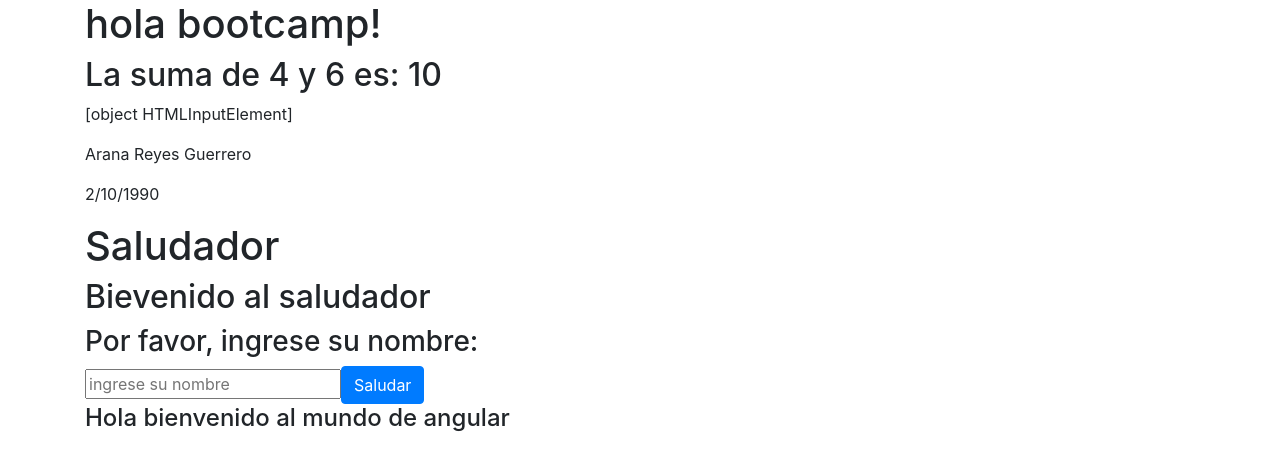
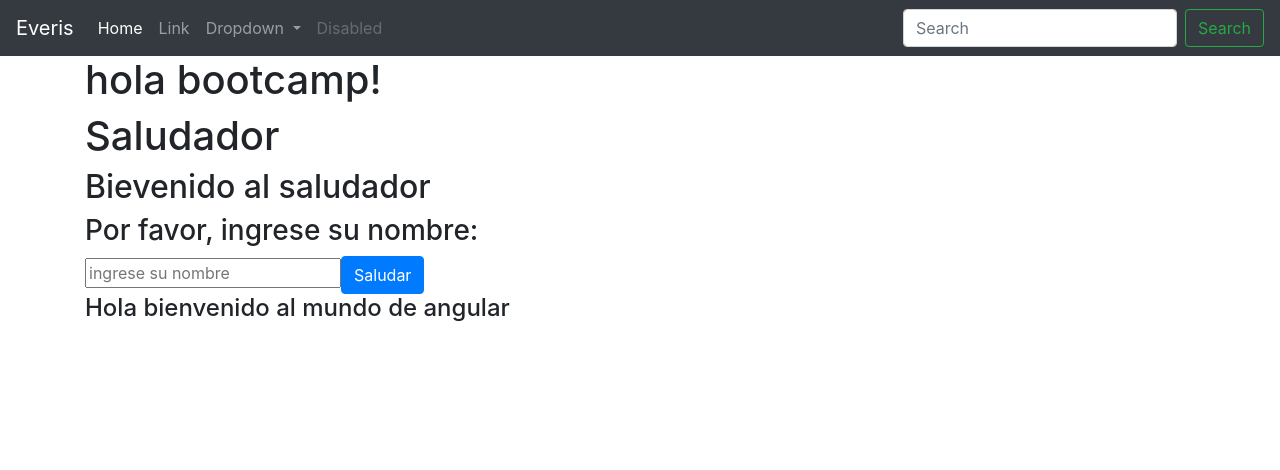
Before and after one commit to ricardo-arana/hola-mundo-ng-bc-everis, an Angular app: page / in a window 1280 px wide. Shown: the top 470 px of the page. Built offline with nearby package versions, Linux system fonts and the light colour scheme.

Commit message:
creando componentes

```diff
--- a/src/app/app.component.html
+++ b/src/app/app.component.html
@@ -1,10 +1,8 @@
+<app-header></app-header>
+
 <div class="container">
     <h1>{{title}}</h1>
 
-    <h2>La suma de 4 y 6 es: {{ numero + 4 }}</h2>
-    <p>{{nombre}}</p>
-    <p>{{apellido}}</p>
-    <p>{{ fechaTexto}} </p>
 
     <h1>Saludador</h1>
     <h2>Bievenido al saludador</h2>
--- a/src/app/app.component.ts
+++ b/src/app/app.component.ts
@@ -21,7 +21,8 @@
 
   }
 
-  saludar(nombre: string) {
+  saludar(nombre: any) {
+    console.log(nombre)
     if(nombre) {
       this.saludado = nombre;
     }
--- a/src/app/app.module.ts
+++ b/src/app/app.module.ts
@@ -3,10 +3,12 @@
 
 import { AppRoutingModule } from './app-routing.module';
 import { AppComponent } from './app.component';
+import { HeaderComponent } from './components/header/header.component';
 
 @NgModule({
   declarations: [
-    AppComponent
+    AppComponent,
+    HeaderComponent
   ],
   imports: [
     BrowserModule,
--- /dev/null
+++ b/src/app/components/header/header.component.html
@@ -0,0 +1,35 @@
+<nav class="navbar navbar-expand-lg navbar-dark bg-dark">
+    <a class="navbar-brand" href="#">Everis</a>
+    <button class="navbar-toggler" type="button" data-toggle="collapse" data-target="#navbarSupportedContent" aria-controls="navbarSupportedContent" aria-expanded="false" aria-label="Toggle navigation">
+      <span class="navbar-toggler-icon"></span>
+    </button>
+
+    <div class="collapse navbar-collapse" id="navbarSupportedContent">
+      <ul class="navbar-nav mr-auto">
+        <li class="nav-item active">
+          <a class="nav-link" href="#">Home <span class="sr-only">(current)</span></a>
+        </li>
+        <li class="nav-item">
+          <a class="nav-link" href="#">Link</a>
+        </li>
+        <li class="nav-item dropdown">
+          <a class="nav-link dropdown-toggle" href="#" id="navbarDropdown" role="button" data-toggle="dropdown" aria-haspopup="true" aria-expanded="false">
+            Dropdown
+          </a>
+          <div class="dropdown-menu" aria-labelledby="navbarDropdown">
+            <a class="dropdown-item" href="#">Action</a>
+            <a class="dropdown-item" href="#">Another action</a>
+            <div class="dropdown-divider"></div>
+            <a class="dropdown-item" href="#">Something else here</a>
+          </div>
+        </li>
+        <li class="nav-item">
+          <a class="nav-link disabled" href="#" tabindex="-1" aria-disabled="true">Disabled</a>
+        </li>
+      </ul>
+      <form class="form-inline my-2 my-lg-0">
+        <input class="form-control mr-sm-2" type="search" placeholder="Search" aria-label="Search">
+        <button class="btn btn-outline-success my-2 my-sm-0" type="submit">Search</button>
+      </form>
+    </div>
+  </nav>
```
Also changed, not shown: src/app/components/header/header.component.ts (added, +9 -0 lines).
